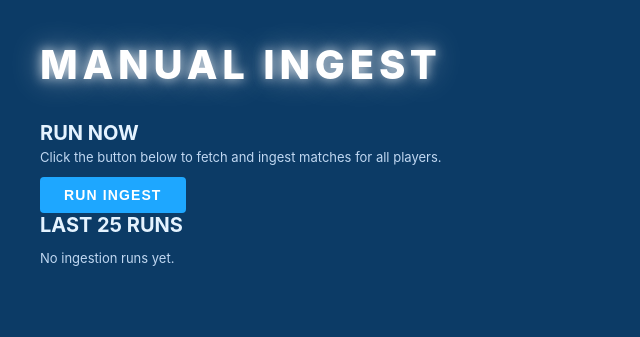
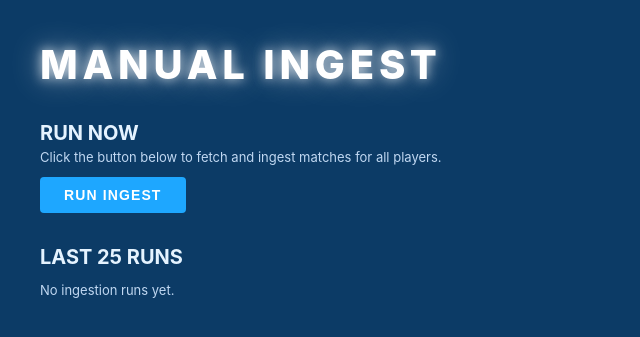
Before and after one commit to deck-phil/slapshot-service, a Django app: page /ingest/ in a window 1280 px wide. Shown: the top 337 px of the page, without its empty margins (0-640 px from the left). Run offline with Django 5.2, Linux system fonts and the light colour scheme; the visitor is signed in with stand-in values (Sample User, id 1); data that the repository does not hold is empty.

Commit message:
Add margin-top to .section-title for more spacing between sections

```diff
--- a/stats/static/stats/global.css
+++ b/stats/static/stats/global.css
@@ -31,6 +31,7 @@ body {
   font-size: 20px;
   font-weight: 700;
   text-transform: uppercase;
+  margin-top: 32px;
   margin-bottom: 4px;
 }
 
```
